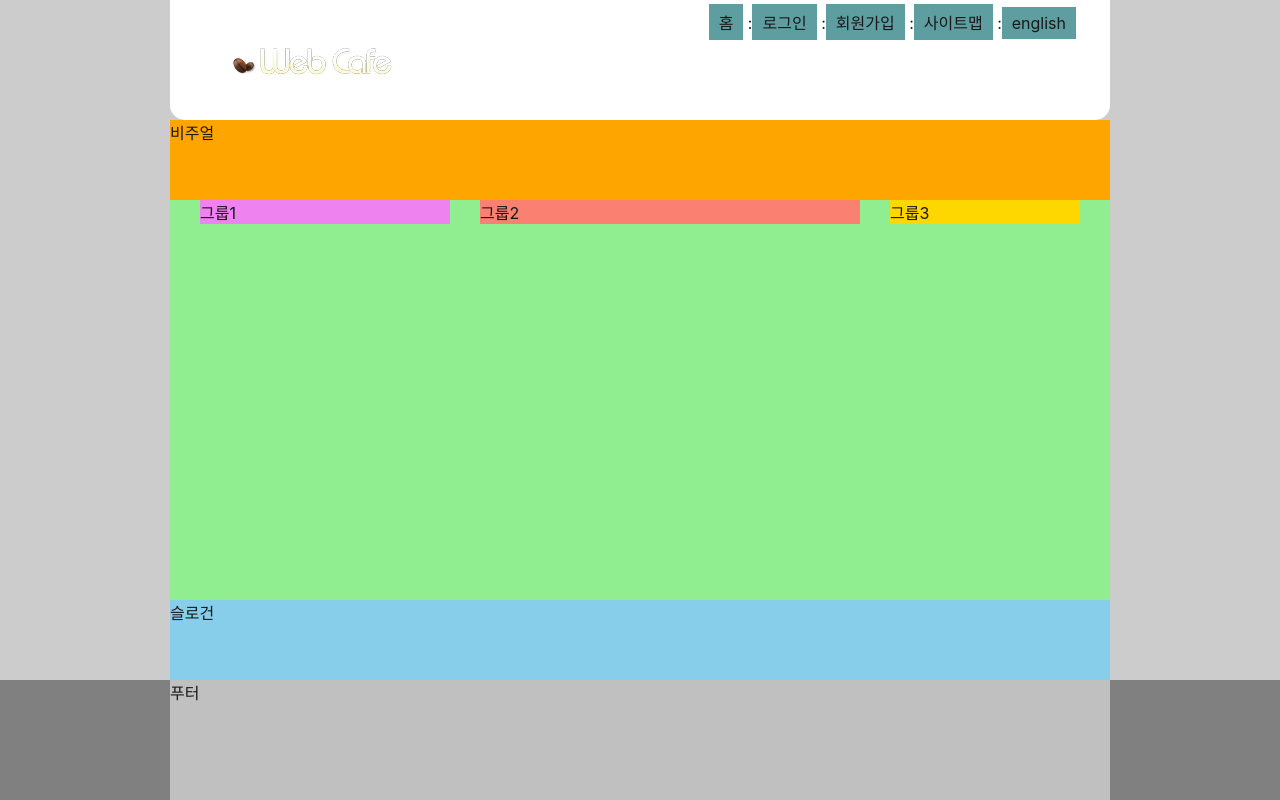
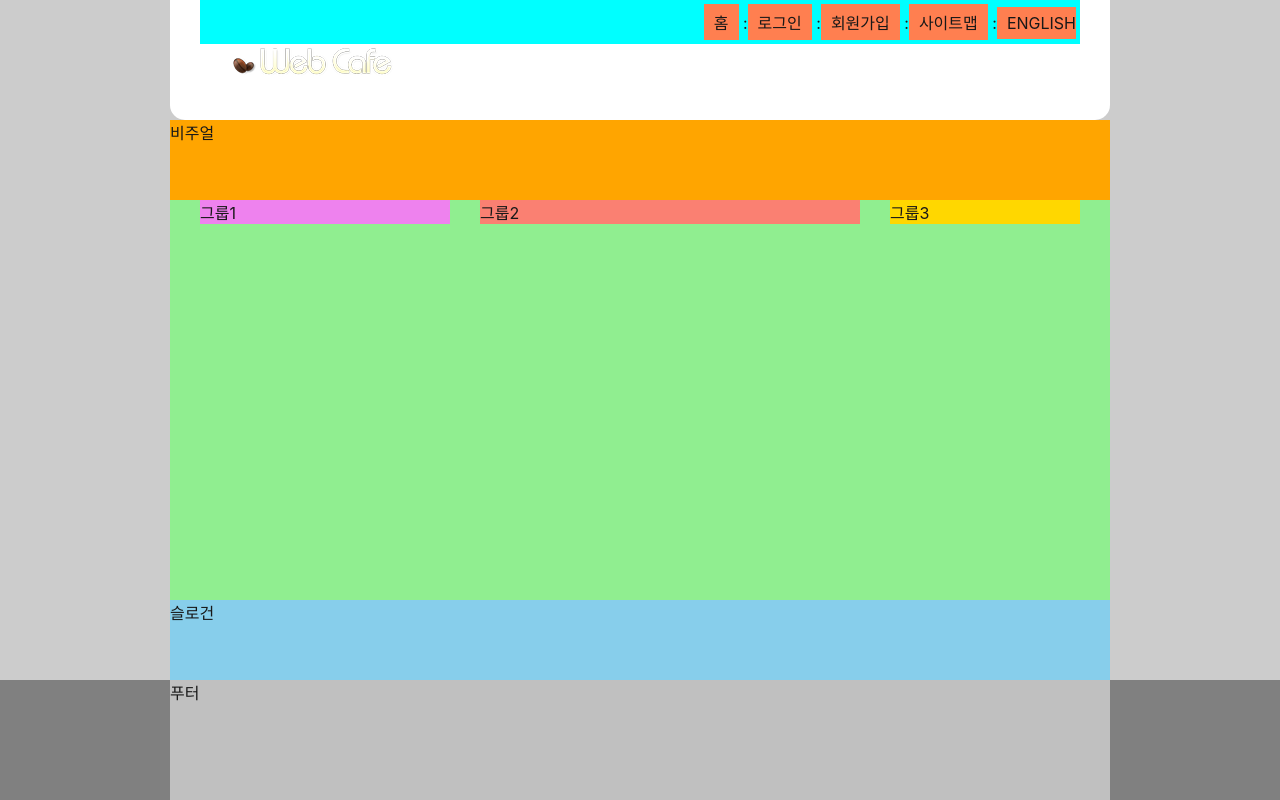
Before and after one commit to yurimpark/HTML5, a plain HTML site: page index.html in a window 1280 px wide. Drawn offline with Linux system fonts and the light colour scheme; a web font is replaced by a local one.

Commit message:
padding을 제거해서 레이아웃 완성

```diff
--- a/styles/style.css
+++ b/styles/style.css
@@ -53,7 +53,7 @@ body {
 
 /* 텍스트 링크 모음 */
 .member {
-  /* background-color: blue; */
+  background-color: aqua;
   text-align: right;
   padding: 4px;
 }
@@ -63,9 +63,15 @@ body {
 }
 
 .member a {
-  background-color: cadetblue;
+  background-color: coral;
   padding: 6px 10px; /*패딩을 줌으로써 클릭 영역을 넓혀서 접근성을 높일 수 있다.*/
   display: inherit;
+  text-transform: uppercase;
+}
+
+/* 마지막 li요소에 포함된 a 요소를 선택하여 오른쪽 padding값을 0으로 재정의 하는 방법 */
+.member li:last-child a {
+  padding-right: 0;
 }
 
 .divider {
```
